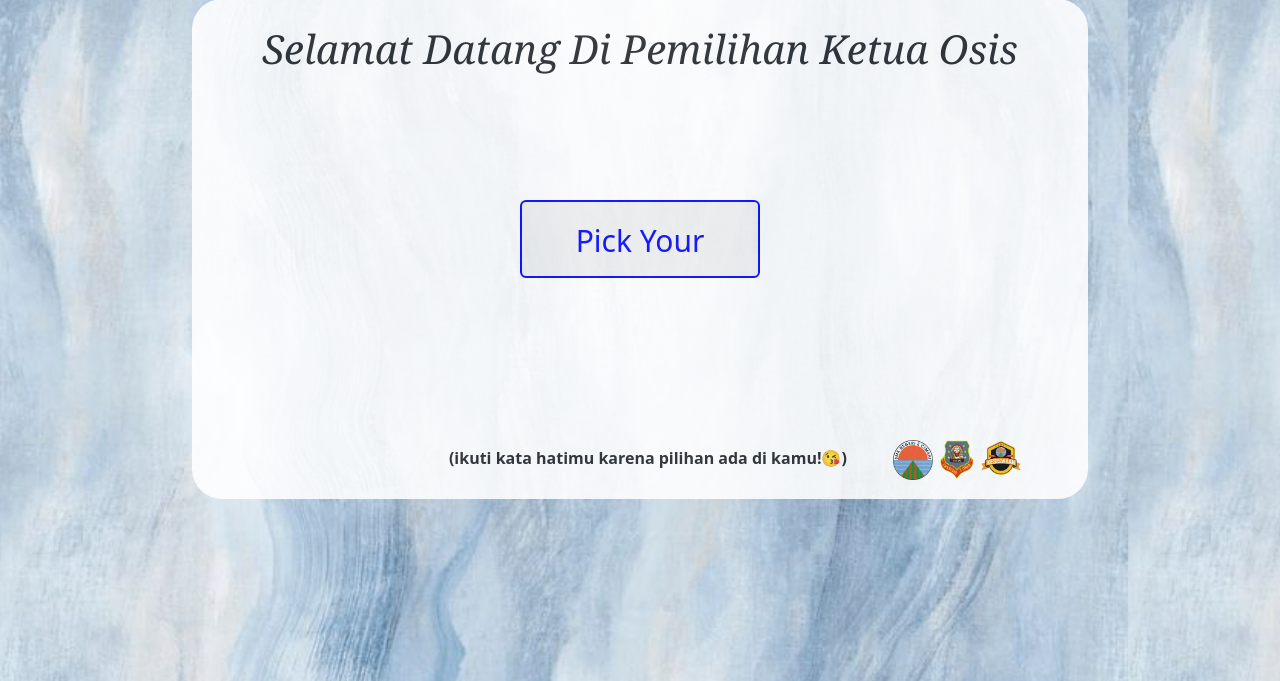
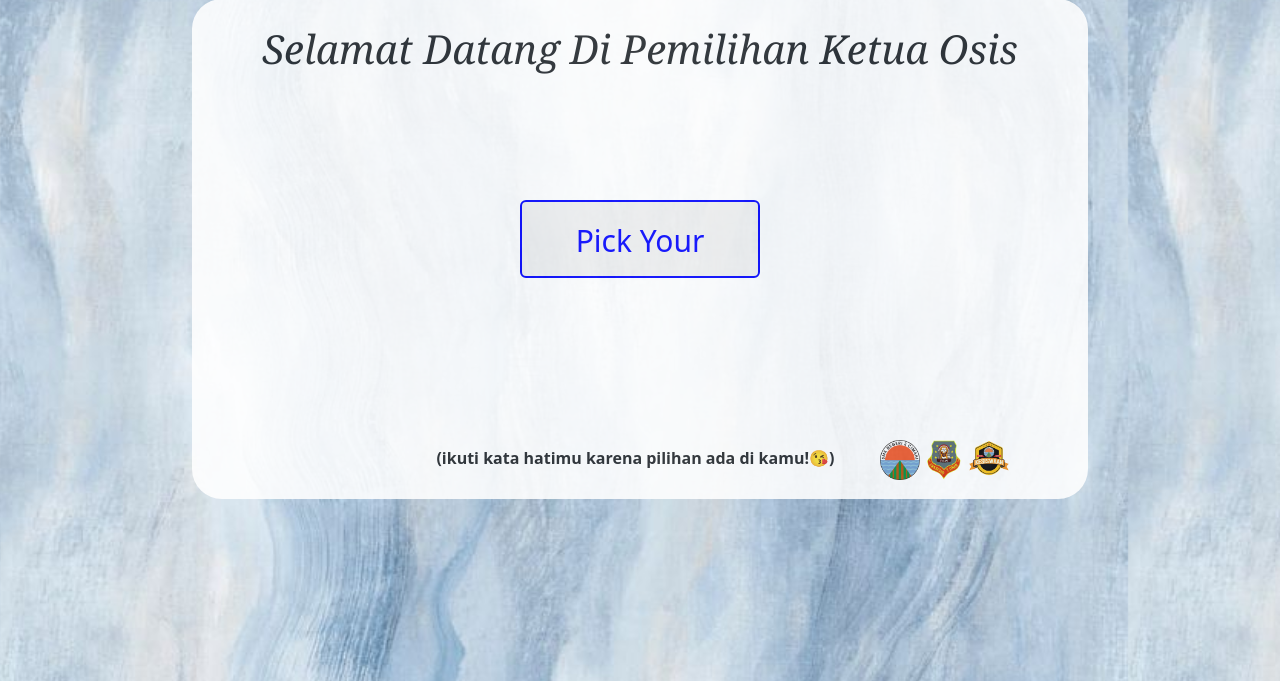
Before and after one commit to msa209hua/pemilos, a PHP site: page /pemilos/ in a window 1280 px wide. Shown: the part 121-802 px from the top of the page. Run offline with PHP 8.4, Linux system fonts and the light colour scheme.

Commit message:
Update Index

```diff
--- a/index.php
+++ b/index.php
@@ -94,7 +94,7 @@ button:active:before {
         <td style="padding-bottom: 50px;"><a href="pilih.php"><button>Pick Your Leader!</button></a></td>
     </tr>
     <tr>
-        <td><b style="padding-left: 190px;">(ikuti kata hatimu karena pilihan ada di kamu!😘)</b>&nbsp;&nbsp;&nbsp;&nbsp;&nbsp;&nbsp;&nbsp;&nbsp;&nbsp;&nbsp;
+        <td><b style="padding-left: 165px;">(ikuti kata hatimu karena pilihan ada di kamu!😘)</b>&nbsp;&nbsp;&nbsp;&nbsp;&nbsp;&nbsp;&nbsp;&nbsp;&nbsp;&nbsp;
             <img src="foto/smk.png"  style="padding-left: -50px;" width="40" height="40" viewBox="0 0 40 40" fill="none"><circle cx="35" cy="35" r="35">
             <img src="foto/osis.png"  width="40" height="40" viewBox="0 0 40 40" fill="none"><circle cx="35" cy="35" r="35">
             <img src="foto/kesiswaan.png"  width="40" height="40" viewBox="0 0 40 40" fill="none"><circle cx="35" cy="35" r="35">
```
